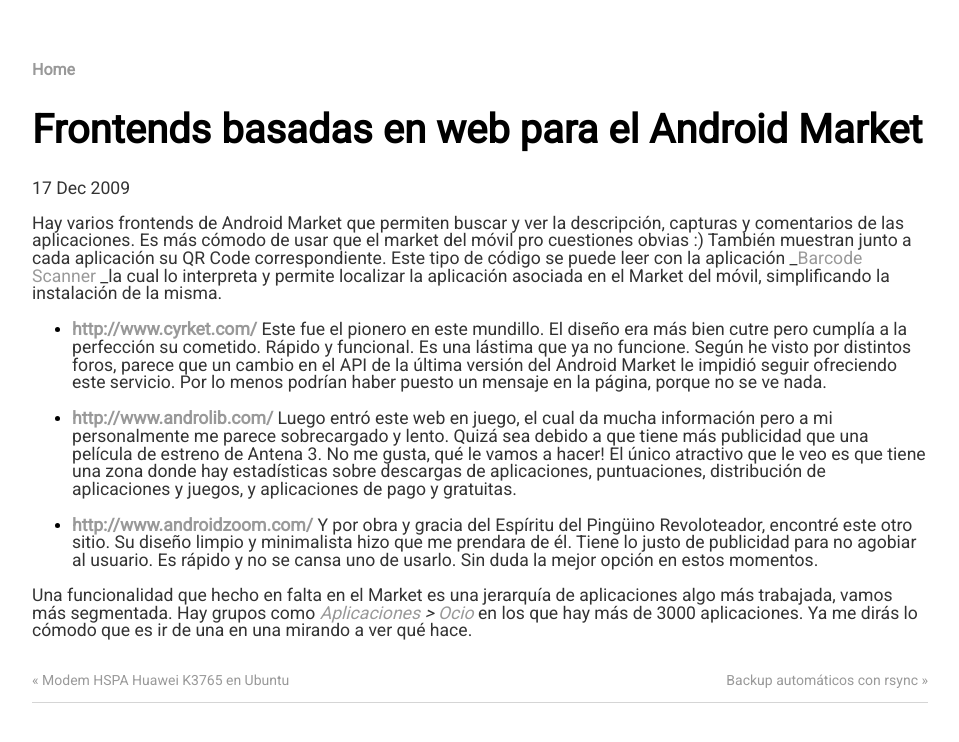
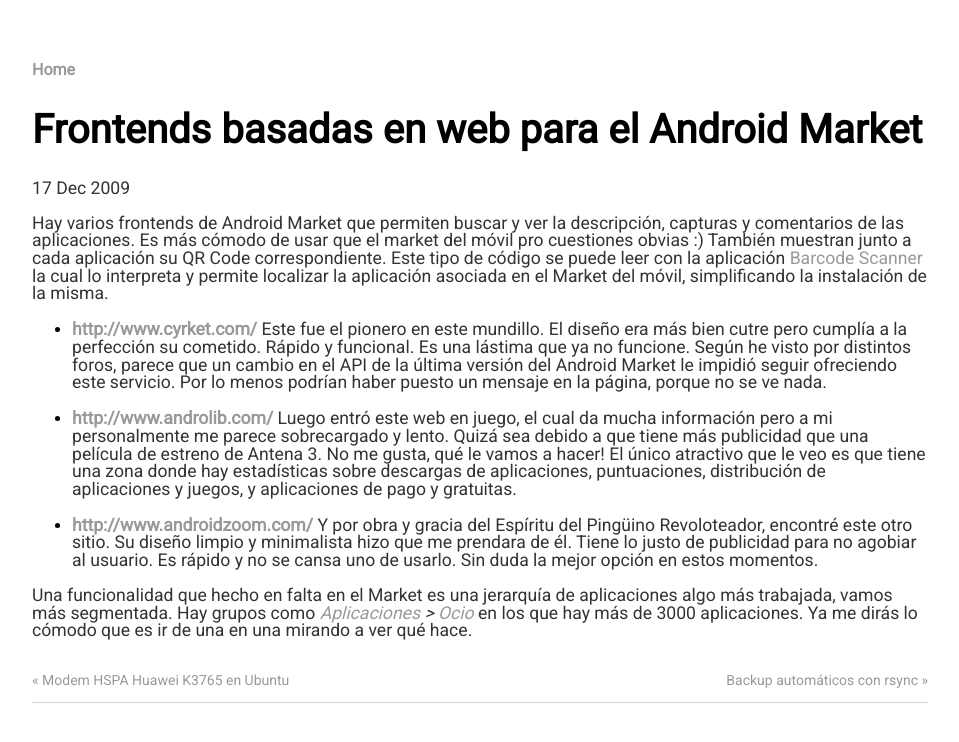
Before and after one commit to monkiki/monkiki.github.io, a Jekyll site: the page built from _posts/2009-12-17-frontends-basadas-en-web-para-el-android-market.md, in a window 1280 px wide. Shown: the top 742 px of the page, without its empty margins (160-1119 px from the left). Built offline with Jekyll 4.4.1, drawn with Linux system fonts in a browser that asks for light colours.

Commit message:
Se coló un caracter de más

```diff
--- a/_posts/2009-12-17-frontends-basadas-en-web-para-el-android-market.md
+++ b/_posts/2009-12-17-frontends-basadas-en-web-para-el-android-market.md
@@ -11,7 +11,7 @@
 - Android
 ---
 
-Hay varios frontends de Android Market que permiten buscar y ver la descripción, capturas y comentarios de las aplicaciones. Es más cómodo de usar que el market del móvil pro cuestiones obvias :) También muestran junto a cada aplicación su QR Code correspondiente. Este tipo de código se puede leer con la aplicación _[Barcode Scanner](http://www.androidzoom.com/android_applications/shopping/barcode-scanner_clh.html) _la cual lo interpreta y permite localizar la aplicación asociada en el Market del móvil, simplificando la instalación de la misma.
+Hay varios frontends de Android Market que permiten buscar y ver la descripción, capturas y comentarios de las aplicaciones. Es más cómodo de usar que el market del móvil pro cuestiones obvias :) También muestran junto a cada aplicación su QR Code correspondiente. Este tipo de código se puede leer con la aplicación [Barcode Scanner](http://www.androidzoom.com/android_applications/shopping/barcode-scanner_clh.html) la cual lo interpreta y permite localizar la aplicación asociada en el Market del móvil, simplificando la instalación de la misma.
 
   * **[http://www.cyrket.com/](http://www.cyrket.com/)** Este fue el pionero en este mundillo. El diseño era más bien cutre pero cumplía a la perfección su cometido. Rápido y funcional. Es una lástima que ya no funcione. Según he visto por distintos foros, parece que un cambio en el API de la última versión del Android Market le impidió seguir ofreciendo este servicio. Por lo menos podrían haber puesto un mensaje en la página, porque no se ve nada.
 
```
